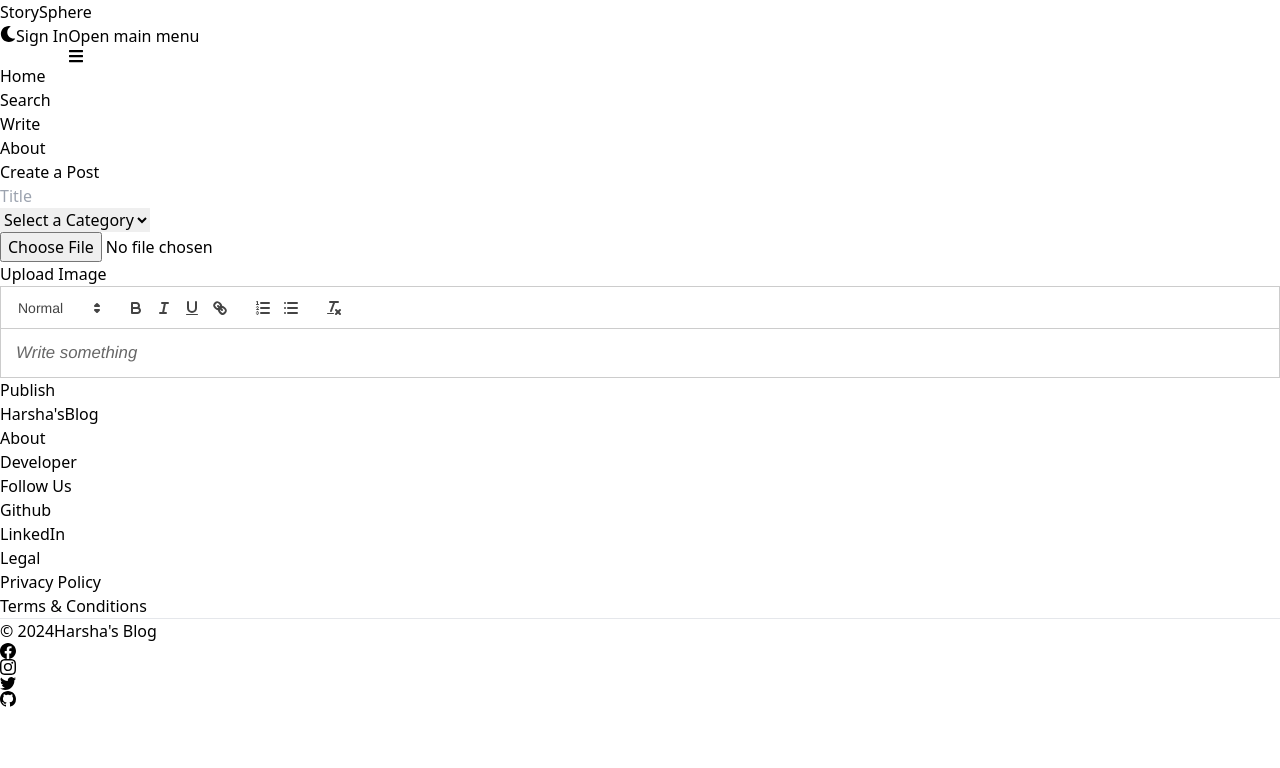
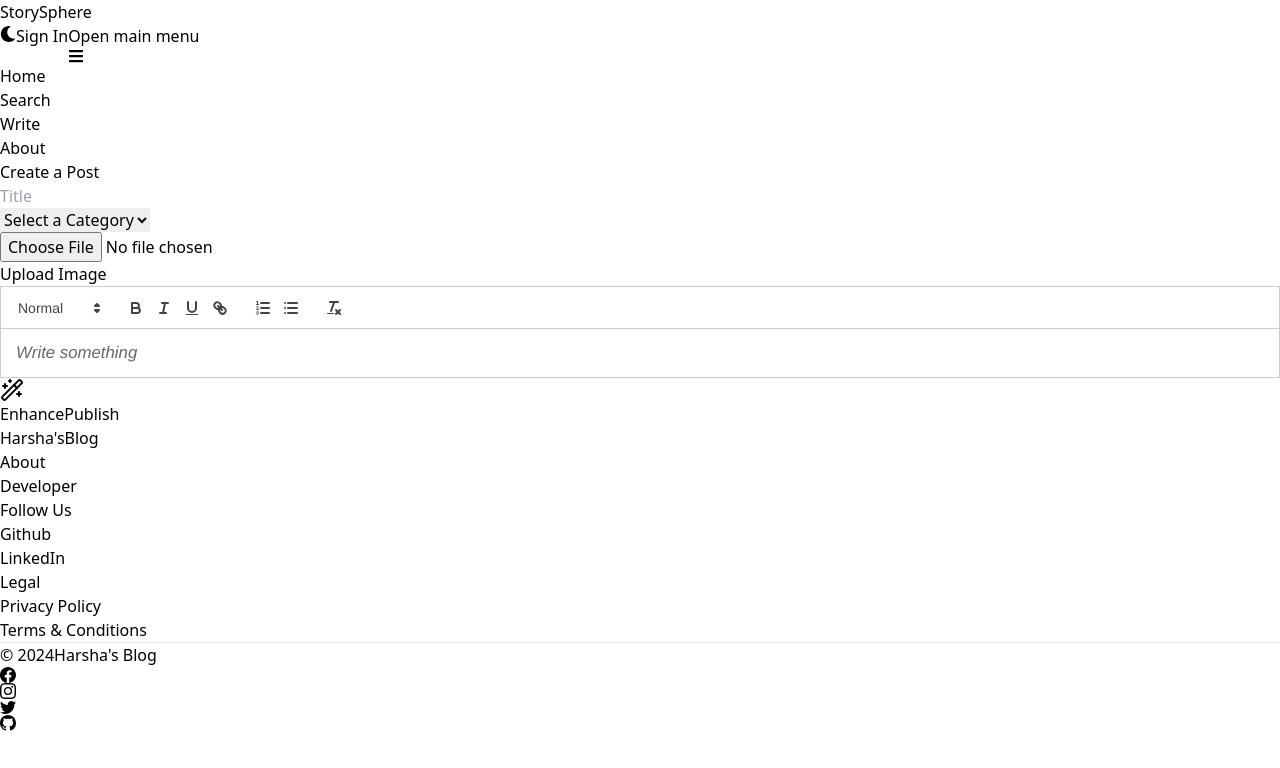
Before and after one commit to harshaak2/story-sphere, a React (Vite) app in the folder client/: page /create-post in a window 1280 px wide. Shown: the top 768 px of the page. Built offline with nearby package versions, Linux system fonts and the light colour scheme; no server answers.

Commit message:
added ai content enhancement while creating a post

```diff
--- a/client/src/components/CallToAction.jsx
+++ b/client/src/components/CallToAction.jsx
@@ -7,7 +7,7 @@ export default function CallToAction() {
       <div className='flex-1 justify-center flex flex-col items-center'>
         <h2 className='text-2xl'>Want to write blogs?</h2>
         <p className='text-gray-500 my-2'>Become a writer and show the world what you have in your mind!</p>
-        <Button gradientDuoTone={'purpleToPink'} className='rounded-tl-xl rounded-bl-none'>Learn More</Button>
+        <Button gradientDuoTone={'purpleToPink'} href='/create-post' className='rounded-tl-xl rounded-bl-none'>Start Writing</Button>
       </div>
       <div className='p-7 flex-1' >
         <img src="https://fjwp.s3.amazonaws.com/blog/wp-content/uploads/2018/12/27082207/Freelancers.png" alt="img" />
--- a/client/src/pages/CreatePost.jsx
+++ b/client/src/pages/CreatePost.jsx
@@ -11,6 +11,8 @@ import {
 import { CircularProgressbar } from "react-circular-progressbar";
 import "react-circular-progressbar/dist/styles.css";
 import { useNavigate } from "react-router-dom";
+import { WandSparkles } from 'lucide-react';
+
 
 import { app } from "../firebase.js";
 
@@ -20,6 +22,7 @@ export default function CreatePost() {
   const [imageUploadError, setImageUploadError] = useState(null);
   const [formData, setFormData] = useState({});
   const [publishError, setPublishError] = useState(null);
+  const [enhancing, setEnhancing] = useState(false);
 
   const navigate = useNavigate();
 
@@ -59,6 +62,70 @@ export default function CreatePost() {
     }
   };
 
+  const handleEnhancement = async () => {
+    try {
+      // Check if there's content to enhance
+      if (!formData.content || formData.content.trim() === '') {
+        setPublishError("Please write some content to enhance");
+        return;
+      }
+
+      // Show loading state
+      setEnhancing(true);
+      setPublishError(null);
+
+      // Call the API to enhance the content
+      const res = await fetch('/api/ai/rephrase', {
+        method: 'POST',
+        headers: {
+          'Content-Type': 'application/json',
+        },
+        body: JSON.stringify({ content: formData.content }),
+      });
+
+      const data = await res.json();
+      console.log("AI response data:", data); // Log the response to see its structure
+
+      if (!res.ok) {
+        setPublishError(data.message || data.error || "Error enhancing content");
+        setEnhancing(false);
+        return;
+      }
+
+      // Check for different possible response structures
+      let enhancedContent;
+      if (data.rephrasedContent) {
+        enhancedContent = data.rephrasedContent;
+      } else if (data.content) {
+        enhancedContent = data.content;
+      } else if (typeof data === 'string') {
+        enhancedContent = data;
+      } else {
+        console.log("Unexpected data structure:", data);
+        setPublishError("Received an unexpected response format from AI");
+        setEnhancing(false);
+        return;
+      }
+
+      // Update the content in the form data
+      setFormData(prev => {
+        const updated = { ...prev, content: enhancedContent };
+        console.log("Updated formData:", updated);
+        return updated;
+      });
+
+      // Show success message
+      setPublishError(null);
+
+      // Reset loading state
+      setEnhancing(false);
+    } catch (error) {
+      console.error("Error enhancing content:", error);
+      setPublishError("Failed to enhance content: " + error.message);
+      setEnhancing(false);
+    }
+  };
+
   const handleSubmit = async (e) => {
     e.preventDefault();
     try {
@@ -83,6 +150,17 @@ export default function CreatePost() {
       setPublishError("Something went wrong");
     }
   };
+
+  // Add a custom style for the ReactQuill editor to handle dark mode text color
+  const editorStyle = {
+    color: "var(--text-color, #000)", // Default to black, fallback to CSS variable
+  };
+
+  // Apply the style dynamically based on dark mode
+  const isDarkMode = window.matchMedia && window.matchMedia('(prefers-color-scheme: dark)').matches;
+  if (isDarkMode) {
+    editorStyle.color = "#fff"; // Set text color to white in dark mode
+  }
 
   return (
     <div className="p-3 max-w-3xl mx-auto min-h-screen">
@@ -152,10 +230,31 @@ export default function CreatePost() {
           theme="snow"
           placeholder="Write something"
           className="h-72 mb-12"
+          style={editorStyle}
+          value={formData.content || ''}
           onChange={(content) => {
             setFormData({ ...formData, content });
           }}
         />
+        <Button
+          type="button"
+          outline
+          className="flex items-center align-middle gap-2 border border-teal-500 text-teal-500 hover:bg-teal-500 hover:text-white"
+          onClick={handleEnhancement}
+          disabled={enhancing}
+        >
+          {enhancing ? (
+            <>
+              <div className="animate-spin w-4 h-4 border-2 border-teal-500 border-t-transparent rounded-full mr-2"></div>
+              <span className="font-medium">Enhancing...</span>
+            </>
+          ) : (
+            <>
+              <WandSparkles className="w-4 h-4" />
+              <span className="font-medium">Enhance</span>
+            </>
+          )}
+        </Button>
         <Button type="submit" gradientDuoTone="purpleToPink">
           Publish
         </Button>
--- a/client/src/pages/Home.jsx
+++ b/client/src/pages/Home.jsx
@@ -17,7 +17,7 @@ export default function Home() {
   }, [])
   return (
     <div>
-        <div className='flex flex-col gap-6 lg:p-28 p-3 max-w-6xl mx-auto'>
+        <div className='flex flex-col gap-6 lg:pt-28 pl-28 pr-28 pb-20 p-3 max-w-6xl mx-auto'>
           <h1 className='text-3xl font-bold lg:text-6xl'>Welcome to the Sphere</h1>
           <p className='text-gray-500 text-xs sm:text-sm'>art of sharing experiences meets modern digital expression, curated by a vibrant community of writers and enthusiasts.</p>
           {/* <Link to='/posts' className='text-xs sm:text-sm text-teal-500 font-bold hover:underline'>View all Posts</Link> */}
```
